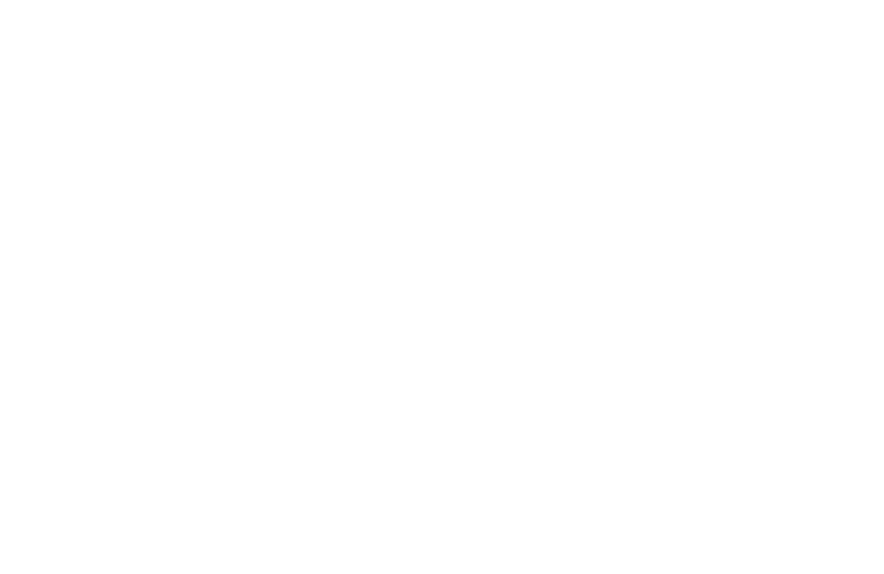
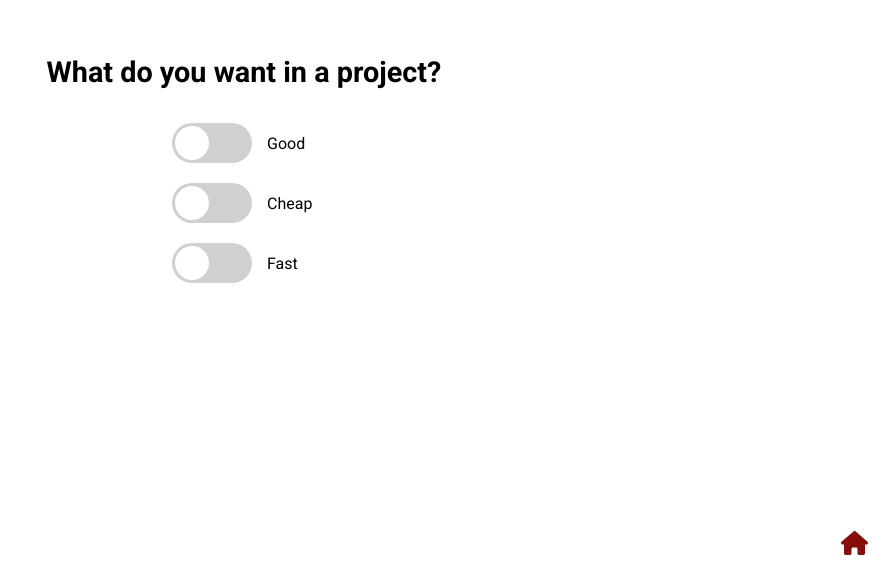
Before and after one commit to lalicia/50_projects_in_50_days, a React (Create React App) app in the folder 0react_50_projects/: page /good-cheap-fast-checkboxes in a window 1280 px wide. Before the commit this address had no page. Shown: the part 226-800 px from the top of the page, without its empty margins (396-1280 px from the left). Built offline with nearby package versions, Linux system fonts and the light colour scheme; a web font is replaced by a local one.

Commit message:
completed React Good Cheap Fast Checkboxes conversion

```diff
--- a/0react_50_projects/src/assets/projectsdata.js
+++ b/0react_50_projects/src/assets/projectsdata.js
@@ -217,6 +217,13 @@
         description: "User can select length and inclusion of types of characters, generate a password, and copy to clipboard",
         image: require("../projects/PasswordGenerator/passwordgenerator.JPG"),
         link: "/password-generator"
+    },
+    {
+        id: 32,
+        name: "Good Cheap Fast Checkboxes",
+        description: "Checkboxes styled as toggles, with logic where only two out of three can be selected and clicking a third will de-select an option",
+        image: require("../projects/GoodCheapFastCheckboxes/goodcheapfastcheckboxes.JPG"),
+        link: "/good-cheap-fast-checkboxes"
     }
 
 ]
--- a/0react_50_projects/src/index.js
+++ b/0react_50_projects/src/index.js
@@ -37,6 +37,7 @@
 import DoubleClickHeart from "./projects/DoubleClickHeart/DoubleClickHeart.js";
 import AutoTextEffect from "./projects/AutoTextEffect/AutoTextEffect.js";
 import PasswordGenerator from "./projects/PasswordGenerator/PasswordGenerator.js";
+import GoodCheapFastCheckboxes from "./projects/GoodCheapFastCheckboxes/GoodCheapFastCheckboxes.js";
 
 //import { render } from "react-dom";
 import {
@@ -82,6 +83,7 @@
         <Route path="/double-click-heart" element={<DoubleClickHeart />} />
         <Route path="/auto-text-effect" element={<AutoTextEffect />} />
         <Route path="/password-generator" element={<PasswordGenerator />} />
+        <Route path="/good-cheap-fast-checkboxes" element={<GoodCheapFastCheckboxes />} />
 
       </Routes>
     </BrowserRouter>
--- /dev/null
+++ b/0react_50_projects/src/projects/GoodCheapFastCheckboxes/GoodCheapFastCheckboxes.css
@@ -0,0 +1,88 @@
+@import url('https://fonts.googleapis.com/css2?family=Roboto:wght@400;700&display=swap');
+/* font-family: 'Roboto', sans-serif; */
+
+.gcfc-container {
+    font-family: 'Roboto', sans-serif;
+    display: flex;
+    flex-direction: column;
+    align-items: center;
+    justify-content: center;
+    height: 100vh;
+    overflow: hidden;
+    margin: 0;
+}
+
+.gcfc-h2 {
+    font-size: 1.8rem;
+    font-weight: bold;
+    margin-bottom: 1.5rem;
+}
+
+.gcfc-toggle-container {
+    display: flex;
+    align-items: center;
+    margin: 0.625rem 0;
+    width: 12.5rem;
+}
+
+.gcfc-toggle {
+    visibility: hidden;
+}
+
+.gcfc-label {
+    background-color: #d0d0d0;
+    border-radius: 50px;
+    cursor: pointer;
+    display: inline-block;
+    margin: 0 0.9375rem 0;
+    width: 5rem;
+    height: 2.5rem;
+    position: relative;
+}
+
+.gcfc-toggle:checked + .gcfc-label {
+    background-color: #8e44ad;
+}
+
+.gcfc-ball {
+    background: white;
+    height: 2.125rem;
+    width: 2.125rem;
+    border-radius: 50%;
+    position: absolute;
+    top: 0.1875rem;
+    left: 0.1875rem;
+    align-items: center;
+    justify-content: center;
+    animation: slideOff 0.3s linear forwards;
+}
+
+.gcfc-toggle:checked + .gcfc-label .gcfc-ball {
+    animation: slideOn 0.3s linear forwards;
+}
+
+@keyframes slideOn {
+    0% {
+        transform: translateX(0) scale(1);
+    }
+
+    50% {
+        transform: translateX(1.25rem) scale(1.2);
+    }
+    100% {
+        transform: translateX(2.5rem) scale(1);
+    }
+}
+
+@keyframes slideOff {
+    0% {
+        transform: translateX(2.5rem) scale(1);
+    }
+
+    50% {
+        transform: translateX(1.25rem) scale(1.2);
+    }
+    100% {
+        transform: translateX(0) scale(1);
+    }
+}
--- /dev/null
+++ b/0react_50_projects/src/projects/GoodCheapFastCheckboxes/GoodCheapFastCheckboxes.js
@@ -0,0 +1,64 @@
+import React from "react";
+import {useState, useEffect} from "react";
+
+import "./GoodCheapFastCheckboxes.css";
+import HomeButton from "../../components/HomeButton.js";
+import Toggle from "./Toggle.js";
+
+function GoodCheapFastCheckboxes() {
+    const [goodChecked, setGoodChecked] = useState(false);
+    const [cheapChecked, setCheapChecked] = useState(false);
+    const [fastChecked, setFastChecked] = useState(false);
+    const [clicked, setClicked] = useState("");
+
+    //having this in the doTrick vanilla function was making the uncheck happen on the NEXT click of the third selection (ie. when unchecking it not checking it) so needed to be in useEffect
+    //this is only needed to uncheck an option if all three selected
+    useEffect(() => {
+        if(goodChecked && cheapChecked && fastChecked) {
+            if(clicked === "good") {
+                setFastChecked(false);
+            }
+
+            if(clicked === "cheap") {
+                setGoodChecked(false);
+            }
+
+            if(clicked === "fast") {
+                setCheapChecked(false);
+            }
+        }
+    }, [goodChecked, cheapChecked, fastChecked, clicked])
+
+    //logic for only being able to select 2 of 3
+    function handleChangeGood(e) {
+        //console.log("hcg ran", e.target.id)
+        setClicked(e.target.id)
+        setGoodChecked(!goodChecked)
+    }
+
+    function handleChangeCheap(e) {
+        setClicked(e.target.id)
+        setCheapChecked(!cheapChecked)
+    }
+
+    function handleChangeFast(e) {
+        setClicked(e.target.id)
+        setFastChecked(!fastChecked)
+    }
+
+    return (
+        <div className="gcfc-container">
+            <h2 className="gcfc-h2">What do you want in a project?</h2>
+
+            <Toggle optionId={"good"} optionName={"Good"} checked={goodChecked} setChecked={setGoodChecked} onChange={handleChangeGood} />
+
+            <Toggle optionId={"cheap"} optionName={"Cheap"} checked={cheapChecked} setChecked={setCheapChecked} onChange={handleChangeCheap} />
+
+            <Toggle optionId={"fast"} optionName={"Fast"} checked={fastChecked} setChecked={setFastChecked} onChange={handleChangeFast} />
+
+            <HomeButton/>
+        </div>
+    )
+}
+
+export default GoodCheapFastCheckboxes;
--- /dev/null
+++ b/0react_50_projects/src/projects/GoodCheapFastCheckboxes/Toggle.js
@@ -0,0 +1,20 @@
+import React from "react";
+
+import "./GoodCheapFastCheckboxes.css";
+
+function Toggle({optionId, optionName, checked, onChange}) {
+
+    return (
+        <div className="gcfc-toggle-container">
+            <input type="checkbox" id={optionId} className="gcfc-toggle" checked={checked} onChange={onChange} />
+
+            <label htmlFor={optionId} className="gcfc-label">
+                <div className="gcfc-ball"></div>
+            </label>
+
+            <span>{optionName}</span>
+        </div>
+    )
+}
+
+export default Toggle;
```
Also changed, not shown: 0react_50_projects/src/projects/GoodCheapFastCheckboxes/goodcheapfastcheckboxes.JPG (added).
